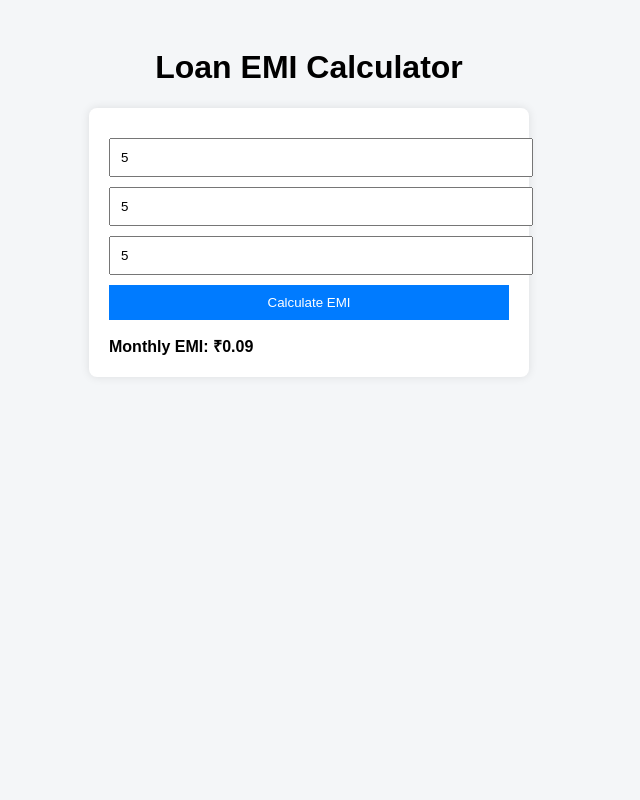
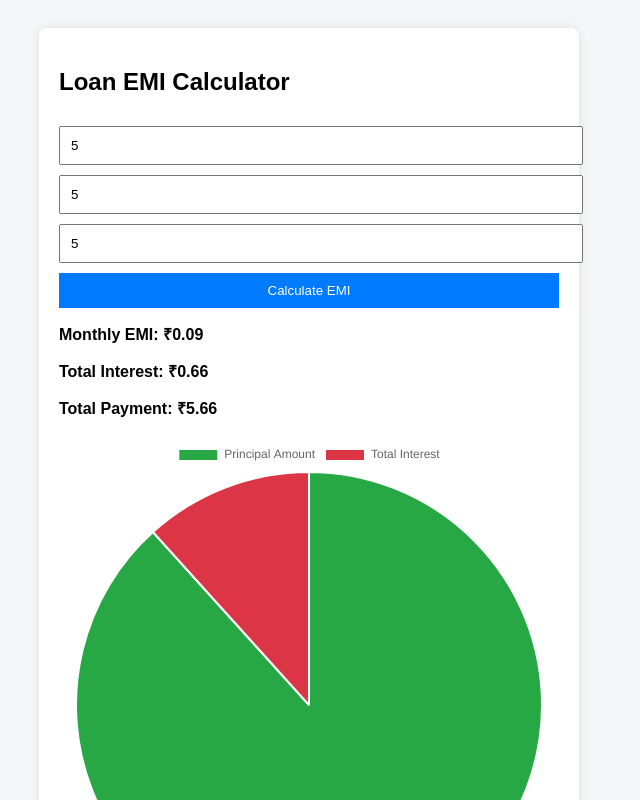
Before and after one commit to cyber14003/smartcalc.in, a plain HTML site: page index.html in a window 1280 px wide. Both pictures are taken after typing "5", "5", "5" into the empty fields and a click on the button "Calculate EMI". Shown: the top 800 px of the page, without its empty margins (331-971 px from the left). Drawn offline with nearby package versions, Linux system fonts and the light colour scheme.

Commit message:
Update index.html

```diff
--- a/index.html
+++ b/index.html
@@ -4,15 +4,19 @@
 <meta charset="UTF-8">
 <title>Loan EMI Calculator India</title>
 <meta name="viewport" content="width=device-width, initial-scale=1.0">
-  <meta name="description" content="Free Loan EMI Calculator for India. Calculate your monthly EMI instantly.">
+<meta name="description" content="Loan EMI Calculator with interest breakup and pie chart for India.">
+
+<!-- Chart.js CDN -->
+<script src="https://cdn.jsdelivr.net/npm/chart.js"></script>
+
 <style>
 body {
   font-family: Arial, sans-serif;
   background: #f4f6f8;
   padding: 20px;
 }
-    .box {
-      max-width: 400px;
+.container {
+  max-width: 500px;
   background: #fff;
   padding: 20px;
   margin: auto;
@@ -26,50 +30,89 @@
 }
 button {
   background: #007bff;
-      color: white;
+  color: #fff;
   border: none;
   cursor: pointer;
-    }
-    h1 {
-      text-align: center;
 }
 .result {
   margin-top: 15px;
   font-weight: bold;
+}
+canvas {
+  margin-top: 20px;
 }
 </style>
 </head>
 
 <body>
 
-<h1>Loan EMI Calculator</h1>
+<div class="container">
+  <h2>Loan EMI Calculator</h2>
 
-<div class="box">
   <input type="number" id="amount" placeholder="Loan Amount (₹)">
   <input type="number" id="rate" placeholder="Interest Rate (%)">
   <input type="number" id="tenure" placeholder="Tenure (Years)">
 
   <button onclick="calculateEMI()">Calculate EMI</button>
 
-  <div class="result" id="output"></div>
+  <div class="result" id="emi"></div>
+  <div class="result" id="interest"></div>
+  <div class="result" id="total"></div>
+
+  <canvas id="emiChart"></canvas>
 </div>
 
 <script>
+let chart;
+
 function calculateEMI() {
-  let P = document.getElementById("amount").value;
-  let R = document.getElementById("rate").value / 12 / 100;
-  let N = document.getElementById("tenure").value * 12;
+  let P = parseFloat(document.getElementById("amount").value);
+  let R = parseFloat(document.getElementById("rate").value) / 12 / 100;
+  let N = parseFloat(document.getElementById("tenure").value) * 12;
 
-  if (P && R && N) {
+  if (!P || !R || !N) {
+    alert("Please enter all values");
+    return;
+  }
+
   let EMI = (P * R * Math.pow(1 + R, N)) /
             (Math.pow(1 + R, N) - 1);
 
-    document.getElementById("output").innerHTML =
+  let totalPayment = EMI * N;
+  let totalInterest = totalPayment - P;
+
+  document.getElementById("emi").innerHTML =
     "Monthly EMI: ₹" + EMI.toFixed(2);
-  } else {
-    document.getElementById("output").innerHTML =
-      "Please fill all fields.";
+
+  document.getElementById("interest").innerHTML =
+    "Total Interest: ₹" + totalInterest.toFixed(2);
+
+  document.getElementById("total").innerHTML =
+    "Total Payment: ₹" + totalPayment.toFixed(2);
+
+  drawChart(P, totalInterest);
 }
+
+function drawChart(principal, interest) {
+  let ctx = document.getElementById("emiChart").getContext("2d");
+
+  if (chart) {
+    chart.destroy();
+  }
+
+  chart = new Chart(ctx, {
+    type: "pie",
+    data: {
+      labels: ["Principal Amount", "Total Interest"],
+      datasets: [{
+        data: [principal, interest],
+        backgroundColor: ["#28a745", "#dc3545"]
+      }]
+    },
+    options: {
+      responsive: true
+    }
+  });
 }
 </script>
 
```
Lines whose indentation alone changed are shown as unchanged.
